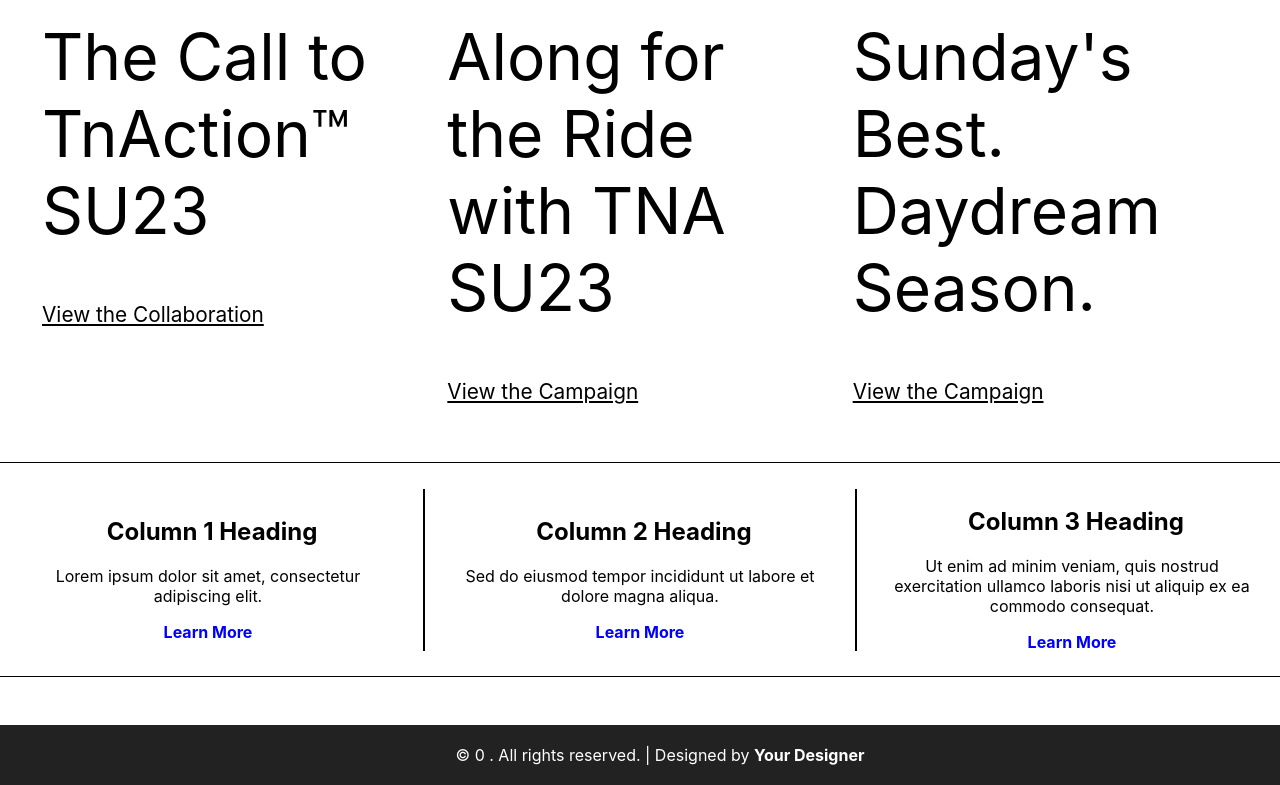
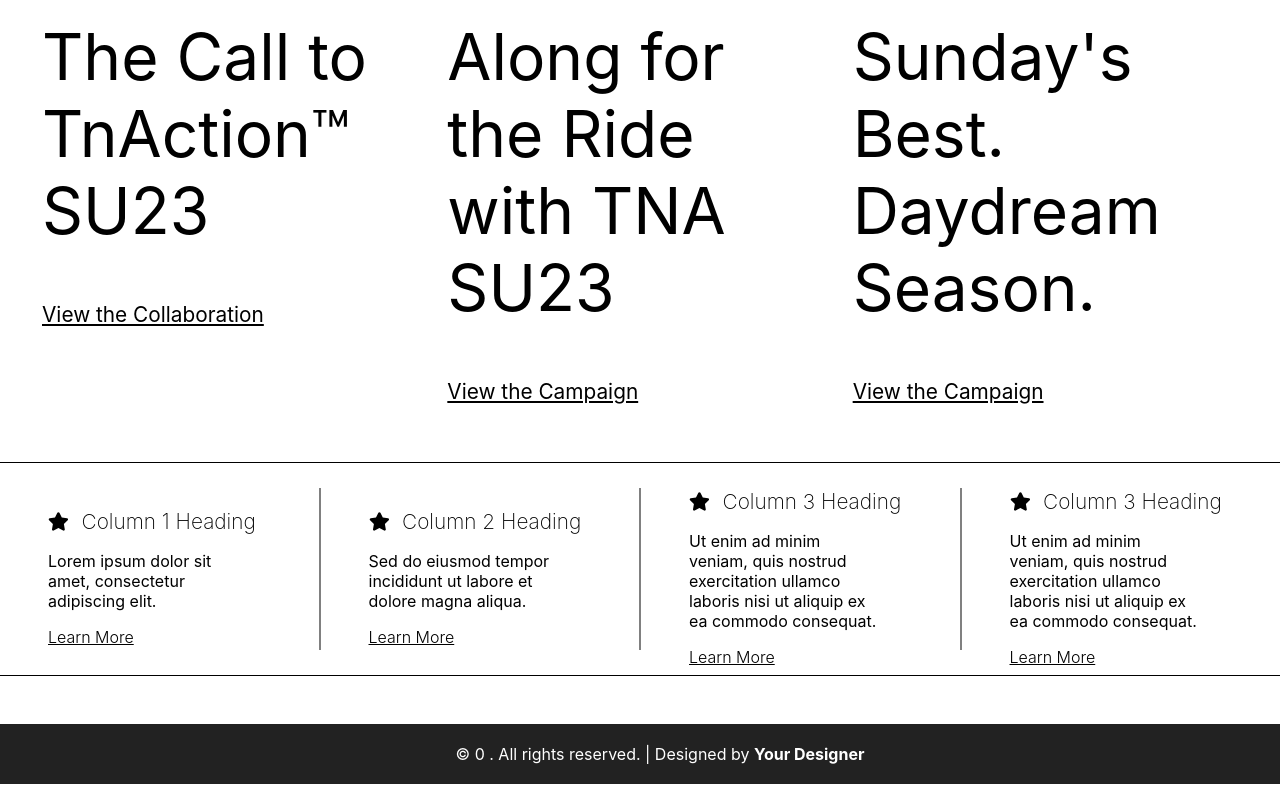
Before and after one commit to OdeliaFink/product-store, a React (Create React App) app: page / in a window 1280 px wide. Shown: the part 3355-4140 px from the top of the page. Built offline with nearby package versions, Linux system fonts and the light colour scheme; the HTML template or start-up script is replaced by a standard one.

Commit message:
refactor

```diff
--- a/src/components/ColumnBanner.tsx
+++ b/src/components/ColumnBanner.tsx
@@ -1,4 +1,5 @@
 import React from 'react';
+import { FaStar } from 'react-icons/fa';
 import styled from 'styled-components';
 
 interface ThreeColumnBannerProps {
@@ -20,7 +21,7 @@
         <Container>
           <Column>
             <Heading>
-              <Icon className={icons[0]} /> {headings[0]}
+              <FaStar style={{ paddingRight: '.8rem' }} /> {headings[0]}
             </Heading>
             <Paragraph>{paragraphs[0]}</Paragraph>
             <Link href={links[0]}>Learn More</Link>
@@ -29,7 +30,7 @@
 
           <Column>
             <Heading>
-              <Icon className={icons[1]} /> {headings[1]}
+              <FaStar style={{ paddingRight: '.8rem' }} /> {headings[1]}
             </Heading>
             <Paragraph>{paragraphs[1]}</Paragraph>
             <Link href={links[1]}>Learn More</Link>
@@ -37,7 +38,15 @@
           <VerticalDivider />
           <Column>
             <Heading>
-              <Icon className={icons[2]} /> {headings[2]}
+              <FaStar style={{ paddingRight: '.8rem' }} /> {headings[2]}
+            </Heading>
+            <Paragraph>{paragraphs[2]}</Paragraph>
+            <Link href={links[2]}>Learn More</Link>
+          </Column>
+          <VerticalDivider />
+          <Column>
+            <Heading>
+              <FaStar style={{ paddingRight: '.8rem' }} /> {headings[2]}
             </Heading>
             <Paragraph>{paragraphs[2]}</Paragraph>
             <Link href={links[2]}>Learn More</Link>
@@ -62,15 +71,17 @@
 
 const Column = styled.div`
   width: 30%;
-  padding: 1rem;
-  text-align: center;
+
+  text-align: left;
+  padding-left: 3rem;
 `;
 
 const Heading = styled.h2`
   display: flex;
   align-items: center;
-  justify-content: center;
-  font-size: 1.5rem;
+  justify-content: flex-start;
+  font-size: 1.3rem;
+  font-weight: 200;
 `;
 
 const Icon = styled.i`
@@ -79,19 +90,17 @@
 
 const Paragraph = styled.p`
   margin-bottom: 1rem;
+  width: 70%;
 `;
 
 const Link = styled.a`
-  text-decoration: none;
-  color: blue;
-  font-weight: bold;
+  text-decoration: underline;
+  color: black;
+  font-weight: 300;
+  cursor: pointer;
 `;
 
-const Divider = styled.div`
-  border-left: 1px solid black;
-  height: 80%;
-`;
 const VerticalDivider = styled.div`
-  border: 1px solid black;
+  border: 1px solid grey;
   height: 10rem;
 `;
```
